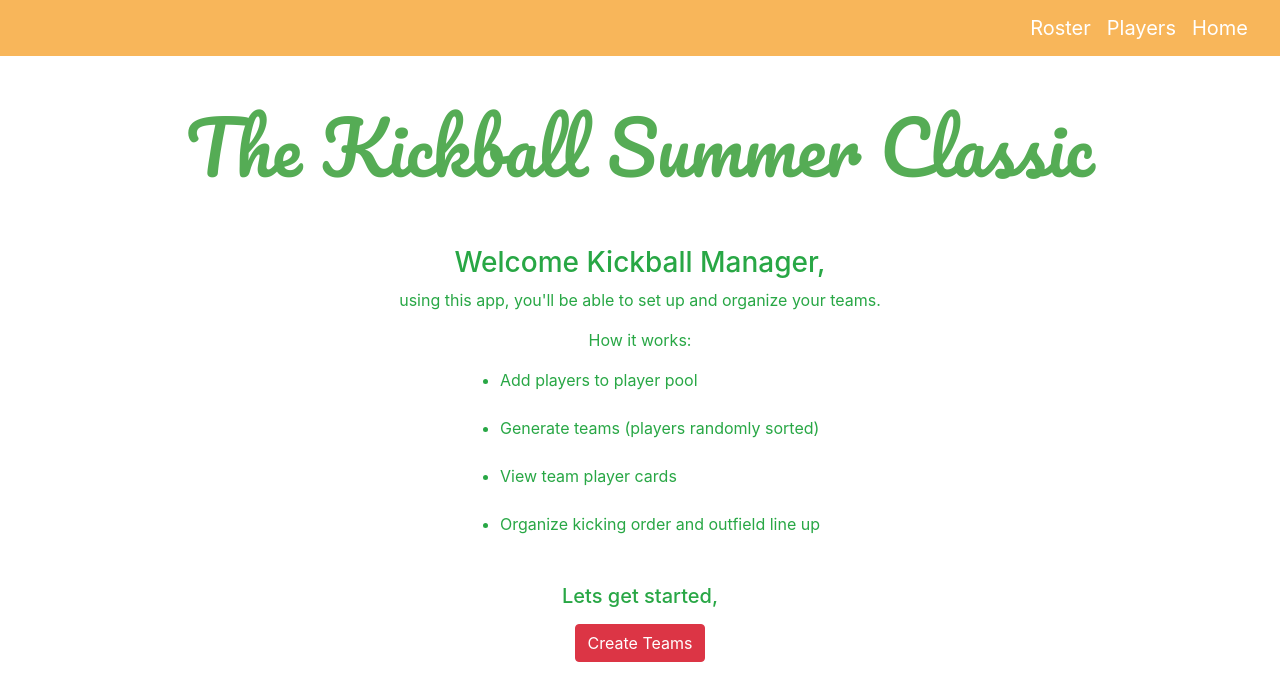
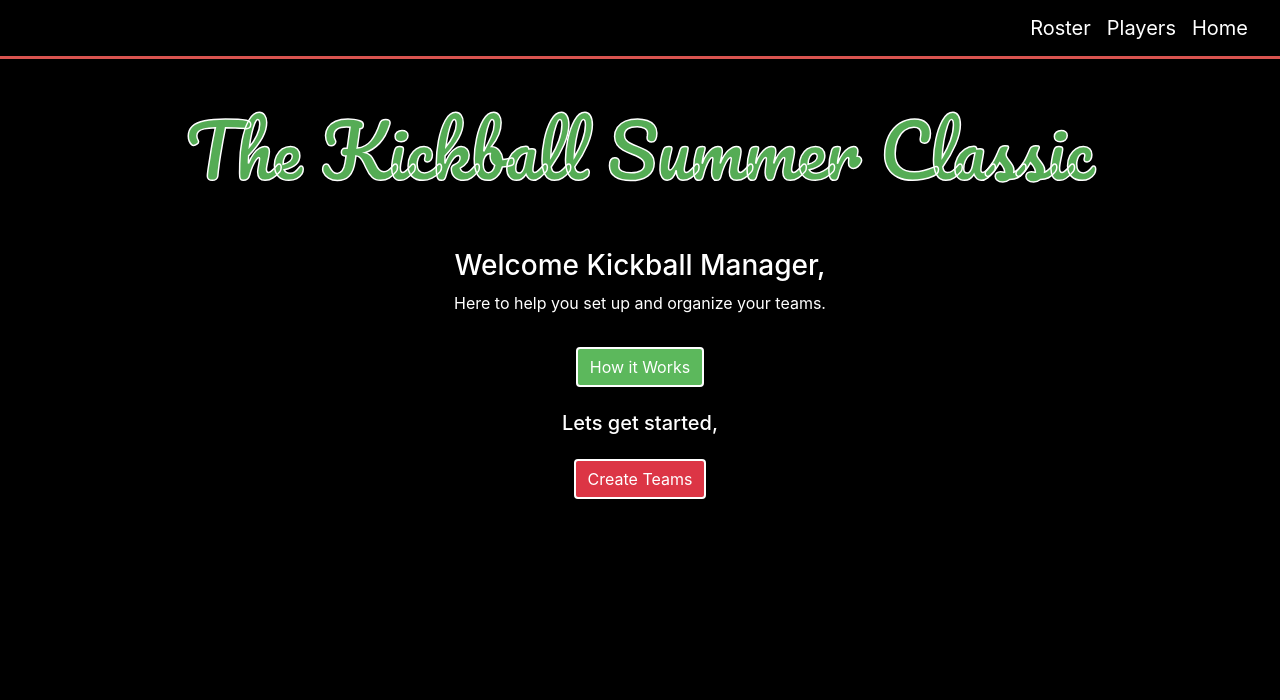
Before and after one commit to damparo/SummerClassic, a plain HTML site: page welcome.html in a window 1280 px wide. Drawn offline with nearby package versions, Linux system fonts and the light colour scheme.

Commit message:
new color scheme for home page

```diff
--- a/playerview.css
+++ b/playerview.css
@@ -4,12 +4,15 @@ body {
   -moz-background-size: cover;
   -o-background-size: cover;
   background-size: cover; */
+  background: black;
 }
 .navbar{
-  background-color: #f8b65a;
+  background-color: black;
+  border-bottom: 3px solid #d9534f;
 }
 .container {
   cursor: default;
+  background-color: black;
 }
 .bothgroups {
   margin-top: 20px;
@@ -22,6 +25,8 @@ body {
   font-family: "Pacifico", cursive;
   font-size: 4.5em;
   text-align: center;
+  -webkit-text-stroke-width: 1.5px;
+  -webkit-text-stroke-color: white;
 
 
 }
@@ -56,6 +61,11 @@ body {
   /* background-color: white; */
 }
 
+.teambtn{
+  background-color: white;
+  color: black;
+}
+
 .placeholder {
   text-align: center;
   height: 170px;
--- a/styles.css
+++ b/styles.css
@@ -4,6 +4,7 @@ body {
   -moz-background-size: cover;
   -o-background-size: cover;
   background-size: cover; */
+  background: black;
 }
 
 /* .navbar-custom .navbar-brand{
@@ -11,10 +12,12 @@ body {
 
 } */
 .navbar{
-  background-color: #f8b65a;
+  background-color: black;
+  border-bottom: 3px solid #d9534f;
 }
 .container {
   cursor: default;
+  background-color: black;
 }
 
 #maintitle {
@@ -23,6 +26,8 @@ body {
   font-family: "Pacifico", cursive;
   font-size: 4.5em;
   text-align: center;
+  -webkit-text-stroke-width: 1.5px;
+  -webkit-text-stroke-color: white;
 }
 
 #title {
--- a/welcome.css
+++ b/welcome.css
@@ -4,38 +4,65 @@ body {
   -moz-background-size: cover;
   -o-background-size: cover;
   background-size: cover; */
+  background: black;
 }
 .navbar{
-  background-color: #f8b65a;
+  background-color: black;
+  border-bottom: 3px solid #d9534f;
 }
 .container {
   cursor: default;
+  background-color: black;
 }
 #maintitle {
   margin-top: 6vh;
-  color:#55ac55;
+  color: #55ac55;
   font-family: "Pacifico", cursive;
   font-size: 4.5em;
   text-align: center;
+  -webkit-text-stroke-width: 1.5px;
+  -webkit-text-stroke-color: white;
 }
 
 .instructions {
     margin-top: 4vh;
-    background-color: white;
+    background-color: black;
     /* text-align: center; */
     width: 85%;
     /* height: 50%; */
+
 }
 .manager{
     margin-top:2vh;
 }
+
+.tips{
+  margin-top: 2vh;
+  border: 2px solid white;
+  background-color:#5cb85c;
+  color: white;
+
+}
+.tips:hover{
+  background-color:white;
+  color:#5cb85c;
+
+}
+
 .start{
     margin-top: 1vh;
     margin-bottom: 4vh;
+    border: 2px solid white
     /* font-size: larger;
     width: 8em;
     height: 2em; */
 }
+.start:hover{
+  background-color:white;
+  color:#d9534f;
+
+}
 .begin{
-    margin-top: 4vh;
+    margin-top: 1vh;
+    margin-bottom: 2vh;
 }
--- a/welcome.html
+++ b/welcome.html
@@ -1,8 +1,8 @@
 <!DOCTYPE html>
 <html lang="en">
   <head>
-    <meta charset="UTF-8">
-    <meta name="viewport" content="width=device-width, initial-scale=1.0">
+    <meta charset="UTF-8" />
+    <meta name="viewport" content="width=device-width, initial-scale=1.0" />
     <title>Kickball Manager</title>
 
     <link
@@ -17,15 +17,19 @@
       rel="stylesheet"
     />
 
-
-
     <link rel="stylesheet" href="welcome.css" />
   </head>
   <body>
-
-    <nav class="navbar  sticky-top navbar-expand-lg navbar-dark navbar-custom">
-
-        <button class="navbar-toggler" type="button" data-toggle="collapse" data-target="#navbarSupportedContent" aria-controls="navbarSupportedContent" aria-expanded="false" aria-label="Toggle navigation">
+    <nav class="navbar sticky-top navbar-expand-lg navbar-dark navbar-custom">
+      <button
+        class="navbar-toggler"
+        type="button"
+        data-toggle="collapse"
+        data-target="#navbarSupportedContent"
+        aria-controls="navbarSupportedContent"
+        aria-expanded="false"
+        aria-label="Toggle navigation"
+      >
         <span class="navbar-toggler-icon"></span>
       </button>
 
@@ -35,38 +39,55 @@
           <a class="navbar-brand" href="players.html">Players</a>
           <a class="navbar-brand" href="welcome.html">Home</a>
         </ul>
-
       </div>
     </nav>
-      <div class="container d-flex flex-column justify-content-center align-items-center">
+    <div
+      class="container d-flex flex-column justify-content-center align-items-center"
+    >
+      <h1 id="maintitle">The Kickball Summer Classic</h1>
 
-        <h1 id="maintitle">The Kickball Summer Classic</h1>
-        <div class="container instructions d-flex flex-column justify-content-center  align-items-center">
+      <div
+        class="container instructions d-flex flex-column justify-content-center align-items-center"
+      >
+        <h3 class="text-white manager">Welcome Kickball Manager,</h3>
+        <p class="text-white">
+          Here to help you set up and organize your teams.
+        </p>
 
-            <h3 class="text-success manager">Welcome Kickball Manager, </h3>
-            <p  class="text-success">using this app, you'll be able to set up and organize your teams.</p>
-            <p  class="text-success how">How it works:</p>
-            <ul  class="text-success">
+        <p>
+          <button
+            class="btn tips"
+            type="button"
+            data-toggle="collapse"
+            data-target="#collapseExample"
+            aria-expanded="false"
+            aria-controls="collapseExample"
+          >
+            How it Works
+          </button>
+        </p>
+        <div class="collapse" id="collapseExample">
+          <div class="card card-body">
+            <ul class="text-success">
               <li>Add players to player pool</li>
-                <br>
+              <br />
               <li>Generate teams (players randomly sorted)</li>
-                <br>
+              <br />
               <li>View team player cards</li>
-                <br>
+              <br />
               <li>Organize kicking order and outfield line up</li>
             </ul>
-
-
-            <h5 class="text-success begin">Lets get started,</h5>
-            <a href="index.html"><button type="button" class="btn btn-danger start">Create Teams</button></a>
-
           </div>
         </div>
 
-
-
-
-
+        <h5 class="text-white begin">Lets get started,</h5>
+        <a href="index.html"
+          ><button type="button" class="btn btn-danger start">
+            Create Teams
+          </button></a
+        >
+      </div>
+    </div>
 
     <script
       src="https://code.jquery.com/jquery-3.4.1.slim.min.js"
@@ -83,6 +104,5 @@
       integrity="sha384-wfSDF2E50Y2D1uUdj0O3uMBJnjuUD4Ih7YwaYd1iqfktj0Uod8GCExl3Og8ifwB6"
       crossorigin="anonymous"
     ></script>
-
   </body>
 </html>
```
Also changed, not shown: players.html (+2 -2 lines). Lines whose indentation alone changed are shown as unchanged.
